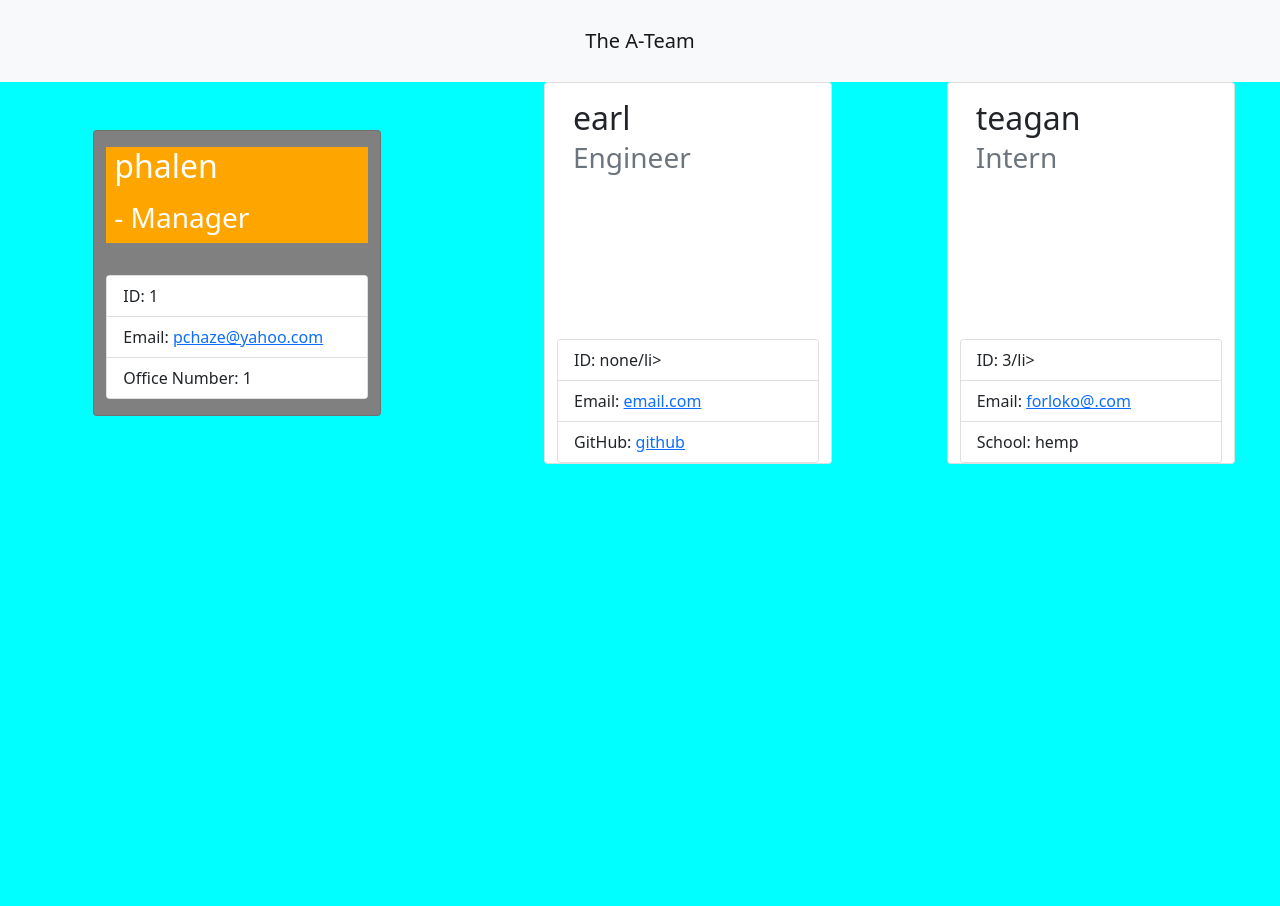
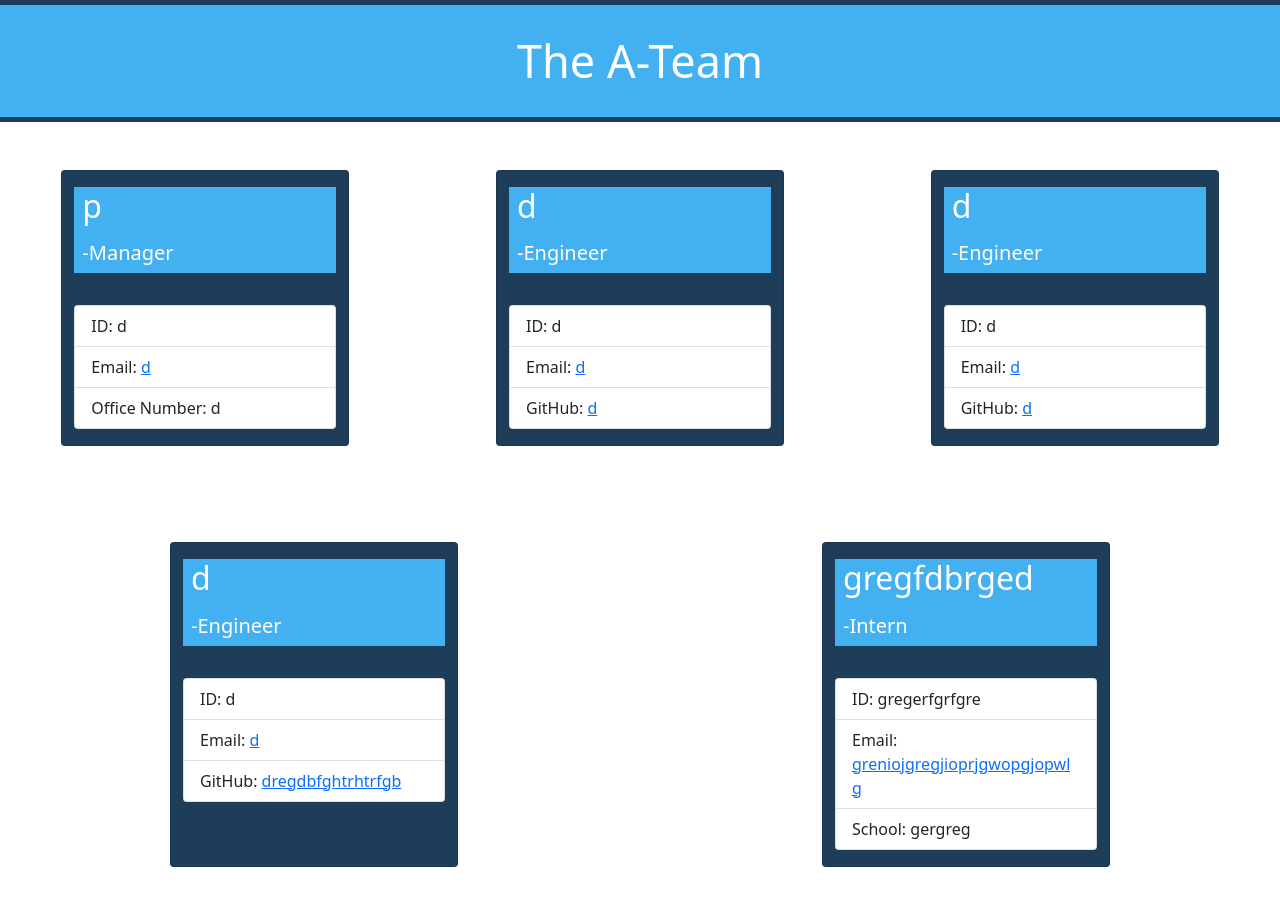
Before and after one commit to PhalenH/team-profile-generator, a website: page generated-profile/profile.html in a window 1280 px wide. Before the commit the page ends 800 px from the top, so only its background shows below. Drawn offline with nearby package versions, Linux system fonts and the light colour scheme.

Commit message:
added code for template literal html consts so styling works, added commentary to team.js files and index.js file, deleted index.html, added styling to generated.css file

```diff
--- a/generated-profile/generated.css
+++ b/generated-profile/generated.css
@@ -1,12 +1,30 @@
 body {
-    background-color: aqua;
+    background-color: white;
+}
+
+#nav-border {
+    border-bottom: solid 5px #1e3d58;
+    border-top: solid 5px #1e3d58;
+    padding: 0px;
+}
+
+#team-name {
+    color: white;
+    font-size: 45px;
+}
+
+#h3-text {
+    font-size: 20px;
+}
+.container-fluid {
+    background-color: #43b0f1;
 }
 
 .member-header {
-    background-color: orange;
+    background-color: #43b0f1;
     color: white;
 }
 
 .full-card {
-    background-color: gray;
+    background-color: #1e3d58;
 }
--- a/generated-profile/profile.html
+++ b/generated-profile/profile.html
@@ -10,48 +10,74 @@
         <title>Team Profile</title>
     </head>
     <body>
-        <nav class="navbar navbar-light bg-light">
+    <nav class="navbar navbar-light bg-light" id="nav-border">
             <div class="container-fluid">
-              <h1 class="navbar-brand m-3 w-100 text-center">The A-Team </h1>
+            <h1 class="navbar-brand m-4 w-100 text-center" id="team-name">The A-Team </h1>
             </div>
           </nav>
 
-          <section class= "row justify-content-around card-container">
+          <section class="row justify-content-around card-container">
         <div class="card col-12 col-md-6 col-lg-4 m-5 full-card" style="width: 18rem;">
             <div class="member-header px-2 my-3">
-                <h2 class="card-title">phalen</h2>
-                <h3 class="card-subtitle mt-3 mb-2">- Manager</h3>
+                <h2 class="card-title">p</h2>
+                <h3 class="card-subtitle mt-3 mb-2" id="h3-text">-Manager</h3>
             </div>
             <div class="card my-3">
                 <ul class="list-group list-group-flush">
-                    <li class="list-group-item">ID: 1</li>
-                    <li class="list-group-item">Email: <a href="mailto:pchaze@yahoo.com">pchaze@yahoo.com</a></li><li class="list-group-item">Office Number: 1</li>
+                    <li class="list-group-item">ID: d</li>
+                    <li class="list-group-item">Email: <a href="mailto:d">d</a></li><li class="list-group-item">Office Number: d</li>
                 </ul>
             </div>
         </div>
 
-        <div class="card col-12 col-md-6 col-lg-4" style="width: 18rem;">
-            <div class="card-body">
-                <h2 class="card-title">earl</h5>
-                <h3 class="card-subtitle mb-2 text-muted">Engineer</h6>
+        <div class="card col-12 col-md-6 col-lg-4 m-5 full-card" style="width: 18rem;">
+            <div class="member-header px-2 my-3">
+                <h2 class="card-title">d</h2>
+                <h3 class="card-subtitle mt-3 mb-2" id="h3-text">-Engineer</h3>
             </div>
-            <div class="card">
+            <div class="card my-3">
                 <ul class="list-group list-group-flush">
-                    <li class="list-group-item">ID: none/li>
-                    <li class="list-group-item">Email: <a href="mailto:email.com">email.com</a></li><li class="list-group-item">GitHub: <a href="https://github.com/github">github</a></li>
+                    <li class="list-group-item">ID: d</li>
+                    <li class="list-group-item">Email: <a href="mailto:d">d</a></li><li class="list-group-item">GitHub: <a href="https://github.com/d">d</a></li>
                 </ul>
             </div>
         </div>
 
-        <div class="card col-12 col-md-6 col-lg-4" style="width: 18rem;">
-            <div class="card-body">
-                <h2 class="card-title">teagan</h5>
-                <h3 class="card-subtitle mb-2 text-muted">Intern</h6>
+        <div class="card col-12 col-md-6 col-lg-4 m-5 full-card" style="width: 18rem;">
+            <div class="member-header px-2 my-3">
+                <h2 class="card-title">d</h2>
+                <h3 class="card-subtitle mt-3 mb-2" id="h3-text">-Engineer</h3>
             </div>
-            <div class="card">
+            <div class="card my-3">
                 <ul class="list-group list-group-flush">
-                    <li class="list-group-item">ID: 3/li>
-                    <li class="list-group-item">Email: <a href="mailto:forloko@.com">forloko@.com</a></li><li class="list-group-item">School: hemp</li>
+                    <li class="list-group-item">ID: d</li>
+                    <li class="list-group-item">Email: <a href="mailto:d">d</a></li><li class="list-group-item">GitHub: <a href="https://github.com/d">d</a></li>
+                </ul>
+            </div>
+        </div>
+
+        <div class="card col-12 col-md-6 col-lg-4 m-5 full-card" style="width: 18rem;">
+            <div class="member-header px-2 my-3">
+                <h2 class="card-title">d</h2>
+                <h3 class="card-subtitle mt-3 mb-2" id="h3-text">-Engineer</h3>
+            </div>
+            <div class="card my-3">
+                <ul class="list-group list-group-flush">
+                    <li class="list-group-item">ID: d</li>
+                    <li class="list-group-item">Email: <a href="mailto:d">d</a></li><li class="list-group-item">GitHub: <a href="https://github.com/dregdbfghtrhtrfgb">dregdbfghtrhtrfgb</a></li>
+                </ul>
+            </div>
+        </div>
+
+        <div class="card col-12 col-md-6 col-lg-4 m-5 full-card" style="width: 18rem;">
+            <div class="member-header px-2 my-3">
+                <h2 class="card-title">gregfdbrged</h2>
+                <h3 class="card-subtitle mt-3 mb-2" id="h3-text">-Intern</h3>
+            </div>
+            <div class="card my-3">
+                <ul class="list-group list-group-flush">
+                    <li class="list-group-item">ID: gregerfgrfgre</li>
+                    <li class="list-group-item">Email: <a href="mailto:greniojgregjioprjgwopgjopwlg">greniojgregjioprjgwopgjopwlg</a></li><li class="list-group-item">School: gergreg</li>
                 </ul>
             </div>
         </div>
--- a/team/employee.js
+++ b/team/employee.js
@@ -1,3 +1,4 @@
+// contructor for employee
 class Employee {
     /**
      *
@@ -10,18 +11,23 @@ class Employee {
     this.id = id;
     this.email = email;
   }
+  // returns name from input
   getName() {
     return this.name;
   }
+  // returns ID from input
   getId() {
     return this.id;
   }
+  // returns email from input
   getEmail() {
     return this.email;
   }
+  // manually make role employee
   getRole() {
     return "Employee";
   }
 }
 
+// exports contructor
 module.exports = Employee;
```
Also changed, not shown: index.html (deleted, +0 -72 lines), index.js (+12 -12 lines), team/engineer.js (+6 -3 lines), team/intern.js (+6 -3 lines), team/manager.js (+6 -3 lines).
